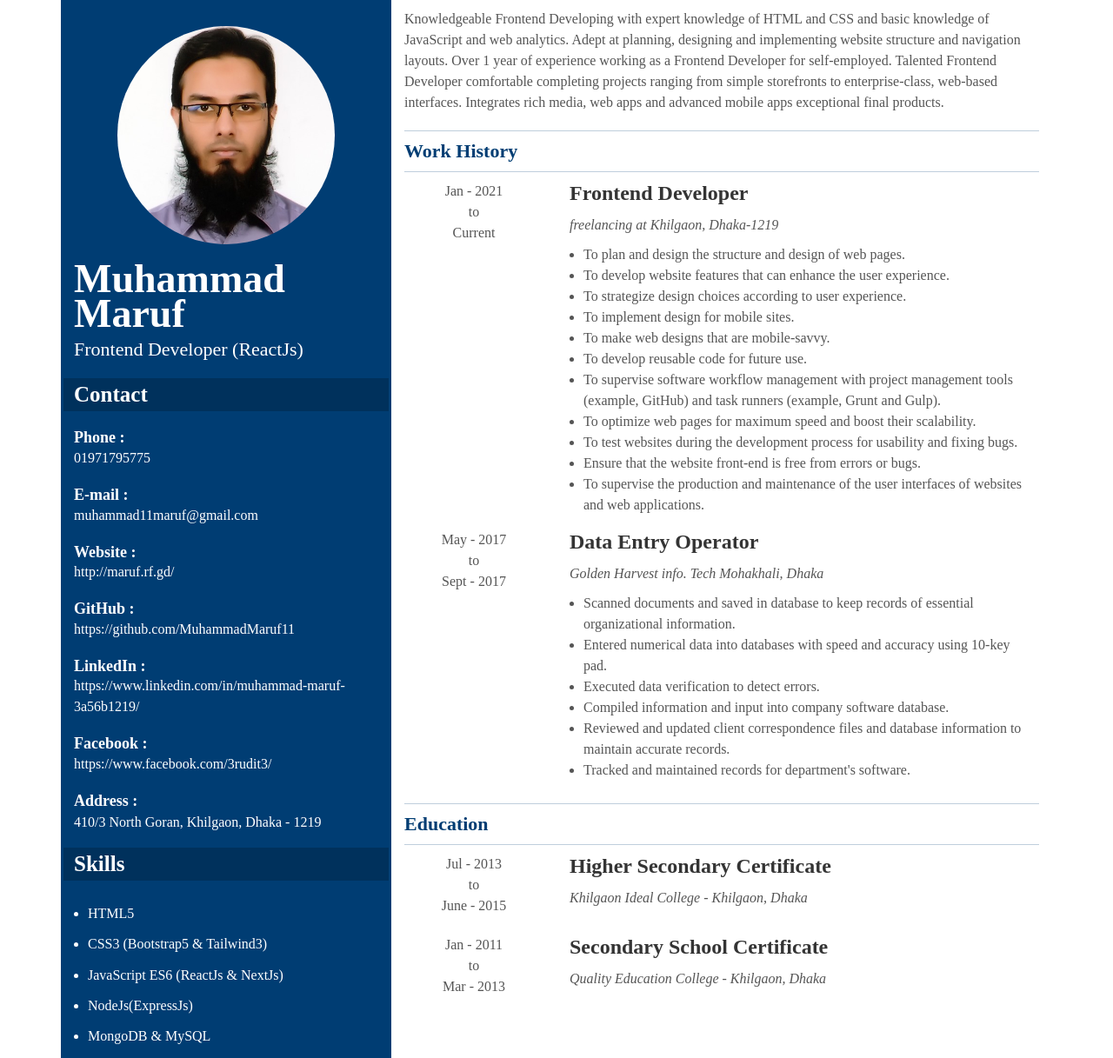
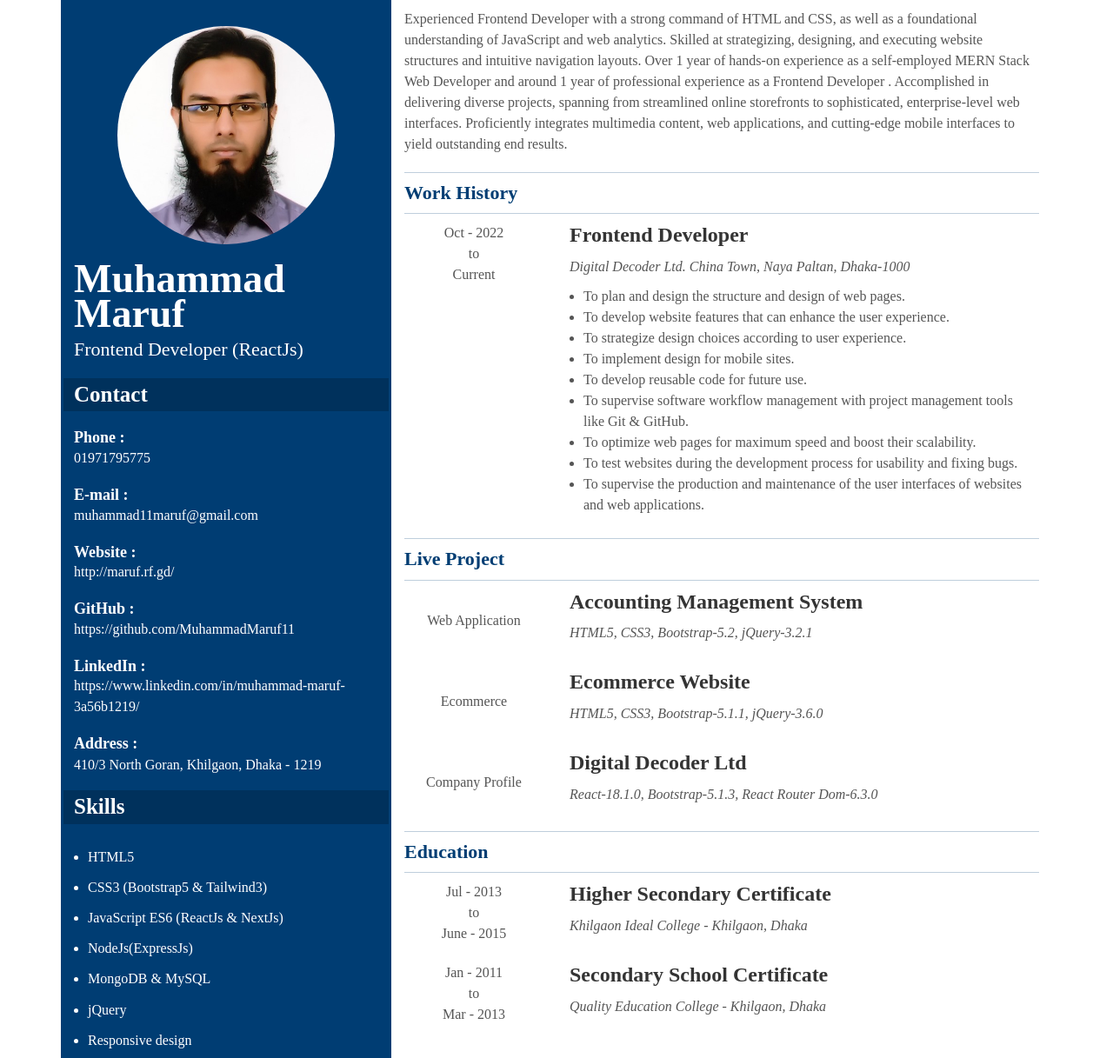
Before and after one commit to MuhammadMaruf11/CV-template, a plain HTML site: page index.html in a window 1280 px wide. Shown: the top 1217 px of the page at 87% size. Drawn offline with Linux system fonts and the light colour scheme; a web font is replaced by a local one.

Commit message:
resume update

```diff
--- a/index.html
+++ b/index.html
@@ -84,7 +84,7 @@
                   >https://www.linkedin.com/in/muhammad-maruf-3a56b1219/</a
                 >
               </div>
-              <div class="facebook-wrap mb-20">
+              <!-- <div class="facebook-wrap mb-20">
                 <h5 class="facebook">Facebook :</h5>
                 <a
                   href="https://www.facebook.com/3rudit3/"
@@ -92,7 +92,7 @@
                   class="facebook-link"
                   >https://www.facebook.com/3rudit3/</a
                 >
-              </div>
+              </div> -->
               <div class="address-wrap mb-20">
                 <h5 class="address">Address :</h5>
                 <h5 class="address-bar">
@@ -111,23 +111,25 @@
                   <li>MongoDB & MySQL</li>
                   <li>jQuery</li>
                   <li>Responsive design</li>
-                  <li>Microsoft Office</li>
+                  <!-- <li>Microsoft Office</li> -->
                 </ul>
               </div>
             </div>
           </div>
-          <div class="col-lg-8 col-md-7 col-12 pt-10  pr-lg-70">
+          <div class="col-lg-8 col-md-7 col-12 pt-10 pr-lg-70">
             <div class="summary-area">
               <p>
-                Knowledgeable Frontend Developing with expert knowledge of HTML
-                and CSS and basic knowledge of JavaScript and web analytics.
-                Adept at planning, designing and implementing website structure
-                and navigation layouts. Over 1 year of experience working as a
-                Frontend Developer for self-employed. Talented Frontend
-                Developer comfortable completing projects ranging from simple
-                storefronts to enterprise-class, web-based interfaces.
-                Integrates rich media, web apps and advanced mobile apps
-                exceptional final products.
+                Experienced Frontend Developer with a strong command of HTML and
+                CSS, as well as a foundational understanding of JavaScript and
+                web analytics. Skilled at strategizing, designing, and executing
+                website structures and intuitive navigation layouts. Over 1 year
+                of hands-on experience as a self-employed MERN Stack Web
+                Developer and around 1 year of professional experience as a
+                Frontend Developer . Accomplished in delivering diverse
+                projects, spanning from streamlined online storefronts to
+                sophisticated, enterprise-level web interfaces. Proficiently
+                integrates multimedia content, web applications, and
+                cutting-edge mobile interfaces to yield outstanding end results.
               </p>
             </div>
             <h4 class="work-history">
@@ -139,7 +141,7 @@
               <div class="row">
                 <div class="col-3 d-md-block d-none">
                   <div class="duration-time text-center">
-                    <span>Jan - 2021</span> <br />
+                    <span>Oct - 2022</span> <br />
                     to <br />
                     <span>Current</span>
                   </div>
@@ -148,7 +150,10 @@
                   <div class="title-area">
                     <h5 class="title">Frontend Developer</h5>
                     <p class="location">
-                      <i>freelancing at Khilgaon, Dhaka-1219</i>
+                      <i
+                        >Digital Decoder Ltd. China Town, Naya Paltan,
+                        Dhaka-1000</i
+                      >
                     </p>
                   </div>
                   <div class="responsible-list">
@@ -166,12 +171,11 @@
                         experience.
                       </li>
                       <li>To implement design for mobile sites.</li>
-                      <li>To make web designs that are mobile-savvy.</li>
+                      <!-- <li>To make web designs that are mobile-savvy.</li> -->
                       <li>To develop reusable code for future use.</li>
                       <li>
                         To supervise software workflow management with project
-                        management tools (example, GitHub) and task runners
-                        (example, Grunt and Gulp).
+                        management tools like Git & GitHub.
                       </li>
                       <li>
                         To optimize web pages for maximum speed and boost their
@@ -181,10 +185,10 @@
                         To test websites during the development process for
                         usability and fixing bugs.
                       </li>
-                      <li>
+                      <!-- <li>
                         Ensure that the website front-end is free from errors or
                         bugs.
-                      </li>
+                      </li> -->
                       <li>
                         To supervise the production and maintenance of the user
                         interfaces of websites and web applications.
@@ -193,7 +197,62 @@
                   </div>
                 </div>
               </div>
-              <div class="row">
+              <!-- <div class="row">
+                <div class="col-3 d-md-block d-none">
+                  <div class="duration-time text-center">
+                    <span>Jan - 2021</span> <br />
+                    to <br />
+                    <span>Sept - 2022</span>
+                  </div>
+                </div>
+                <div class="col-md-9 col-12">
+                  <div class="title-area">
+                    <h5 class="title">MERN Stack Web Developer</h5>
+                    <p class="location">
+                      <i>I.T. Friends at Khilgaon, Dhaka-1219</i>
+                    </p>
+                  </div>
+                  <div class="responsible-list">
+                    <ul>
+                      <li>
+                        To plan, design, and implement the structure and user
+                        interfaces of web applications using the MERN stack.
+                      </li>
+                      <li>
+                        To develop frontend features using React.js, enhancing
+                        the user experience and ensuring responsiveness across
+                        devices.
+                      </li>
+                      <li>
+                        To design and optimize APIs using Express.js for smooth
+                        communication between the front end and back end.
+                      </li>
+                      <li>
+                        To develop server-side logic and database structures
+                        using Node.js and MongoDB.
+                      </li>
+                      <li>
+                        To implement security measures, user authentication, and
+                        authorization to protect user data.
+                      </li>
+                      <li>
+                        To optimize web application performance for speed and
+                        scalability, both on the client and server sides.
+                      </li>
+                      <li>
+                        To troubleshoot and debug issues across the stack,
+                        ensuring smooth operation of the application.
+                      </li>
+                        <li>
+                     To stay updated with the latest technologies and trends in web development, incorporating best practices.
+                      </li>
+                      <li>To ensure the web application is free from errors and bugs, both on the frontend and backend.</li>
+                      <li>To collaborate in planning and executing quality assurance and testing processes.</li>
+                    </ul>
+                  </div>
+                </div>
+              </div> -->
+              <!-- <div class="row">
                 <div class="col-3 d-md-block d-none">
                   <div class="duration-time text-center">
                     <span>May - 2017 </span> <br />
@@ -232,6 +291,76 @@
                         software.
                       </li>
                     </ul>
+                  </div>
+                </div>
+              </div> -->
+            </div>
+            <h4 class="work-history">
+              <hr />
+              Live Project
+              <hr />
+            </h4>
+            <div class="education-wrap">
+              <div class="row align-items-center mb-20">
+                <div class="col-3 d-md-block d-none">
+                  <div class="duration-time text-center">
+                    <span>Web Application</span>
+                  </div>
+                </div>
+                <div class="col-md-9 col-12">
+                  <div class="title-area">
+                    <h5 class="title mb-10">
+                      <a
+                        target="_blank"
+                        href="https://demo.mlcaccounting.techvaultltd.com/"
+                        >Accounting Management System</a
+                      >
+                    </h5>
+                    <p class="location">
+                      <i>HTML5, CSS3, Bootstrap-5.2, jQuery-3.2.1</i>
+                    </p>
+                  </div>
+                </div>
+              </div>
+              <div class="row align-items-center mb-20">
+                <div class="col-3 d-md-block d-none">
+                  <div class="duration-time text-center">
+                    <span>Ecommerce</span>
+                  </div>
+                </div>
+                <div class="col-md-9 col-12">
+                  <div class="title-area">
+                    <h5 class="title mb-10">
+                      <a
+                        target="_blank"
+                        href="https://ecommerce.techvaultltd.com/"
+                        >Ecommerce Website</a
+                      >
+                    </h5>
+                    <p class="location">
+                      <i>HTML5, CSS3, Bootstrap-5.1.1, jQuery-3.6.0</i>
+                    </p>
+                  </div>
+                </div>
+              </div>
+              <div class="row align-items-center mb-20">
+                <div class="col-3 d-md-block d-none">
+                  <div class="duration-time text-center">
+                    <span>Company Profile</span>
+                  </div>
+                </div>
+                <div class="col-md-9 col-12">
+                  <div class="title-area">
+                    <h5 class="title mb-10">
+                      <a
+                        target="_blank"
+                        href="https://digitaldecoderltd.com/"
+                        >Digital Decoder Ltd</a
+                      >
+                    </h5>
+                    <p class="location">
+                      <i>React-18.1.0, Bootstrap-5.1.3, React Router Dom-6.3.0</i>
+                    </p>
                   </div>
                 </div>
               </div>
```
Also changed, not shown: scss-run-code.txt (added), 1 other file.
